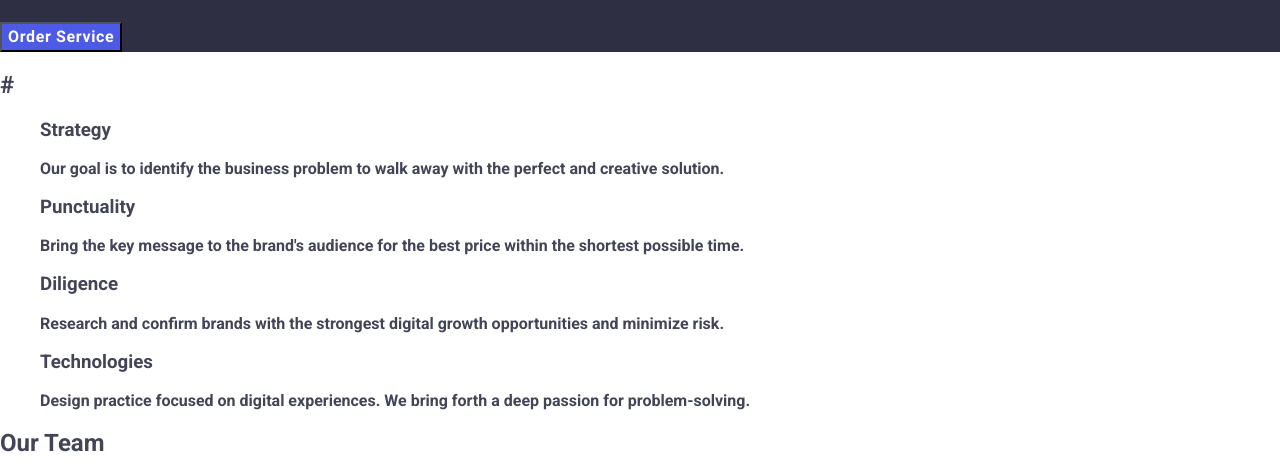
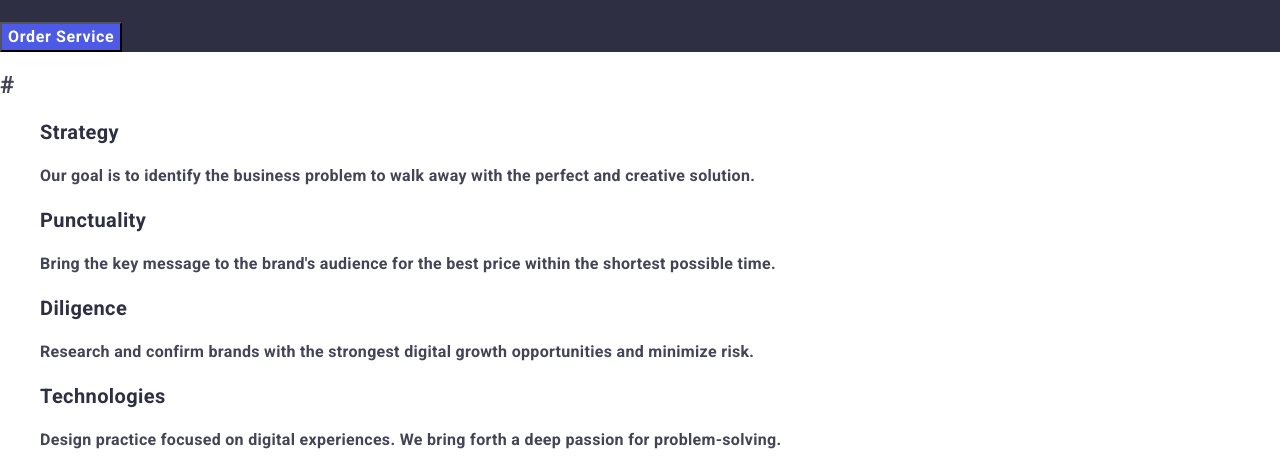
Before and after one commit to BUT39/goit-markup-hw-02, a plain HTML site: page index.html in a window 1280 px wide. Shown: the part 304-773 px from the top of the page. Drawn offline with nearby package versions, Linux system fonts and the light colour scheme.

Commit message:
add idex file

```diff
--- a/css/styles.css
+++ b/css/styles.css
@@ -77,3 +77,14 @@ a {
   background: #404bbf;
 }
 /* ------benefits--------- */
+.benefits-subtitle {
+  font-weight: 500;
+  font-size: 20px;
+  line-height: 1.2;
+  letter-spacing: 0.02em;
+  color: #2e2f42;
+}
+.benefits-text {
+  line-height: 1.5;
+  letter-spacing: 0.02em;
+}
```
